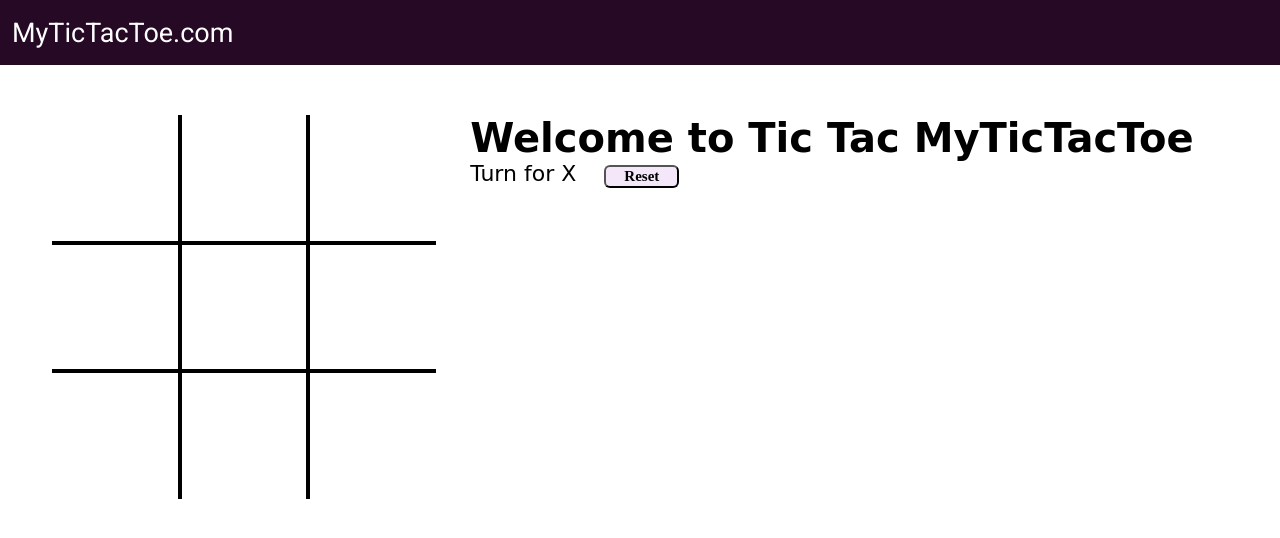
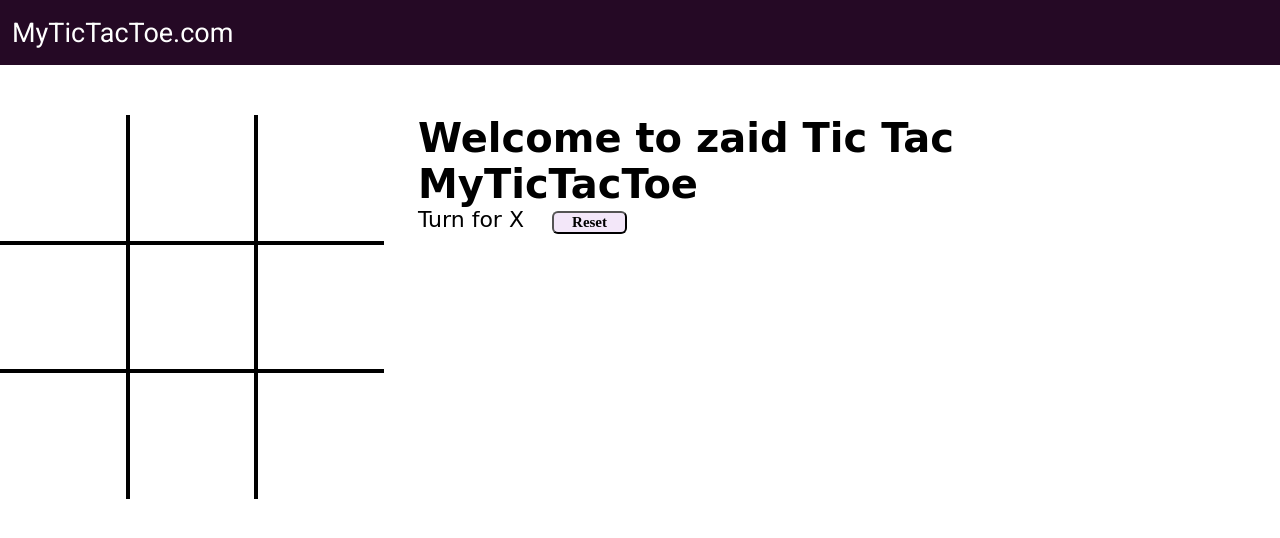
Before and after one commit to zaid-o/tic-tac-toe, a plain HTML site: page index.html in a window 1280 px wide. Drawn offline with Linux system fonts and the light colour scheme; a web font is replaced by a local one.

Commit message:
Update index.html

```diff
--- a/index.html
+++ b/index.html
@@ -29,7 +29,7 @@
         <div class="box bb-0 br-0"><span class="boxtext"></span></div>
       </div>
       <div class="gameInfo">
-        <h1>Welcome to Tic Tac MyTicTacToe</h1>
+        <h1>Welcome to zaid Tic Tac MyTicTacToe</h1>
         <div>
           <span class="info">Turn for X</span>
           <button id="reset">Reset</button>
```
